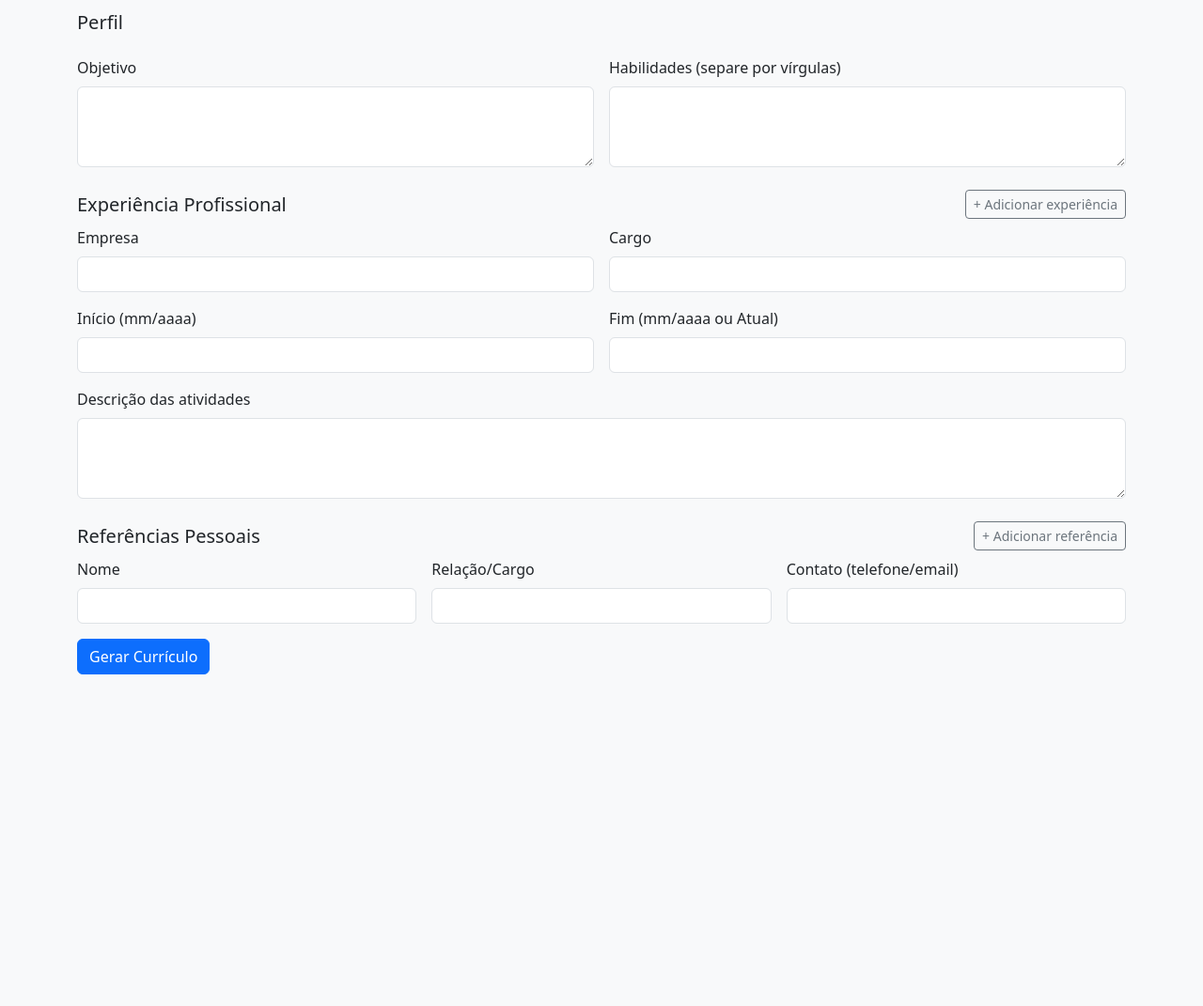
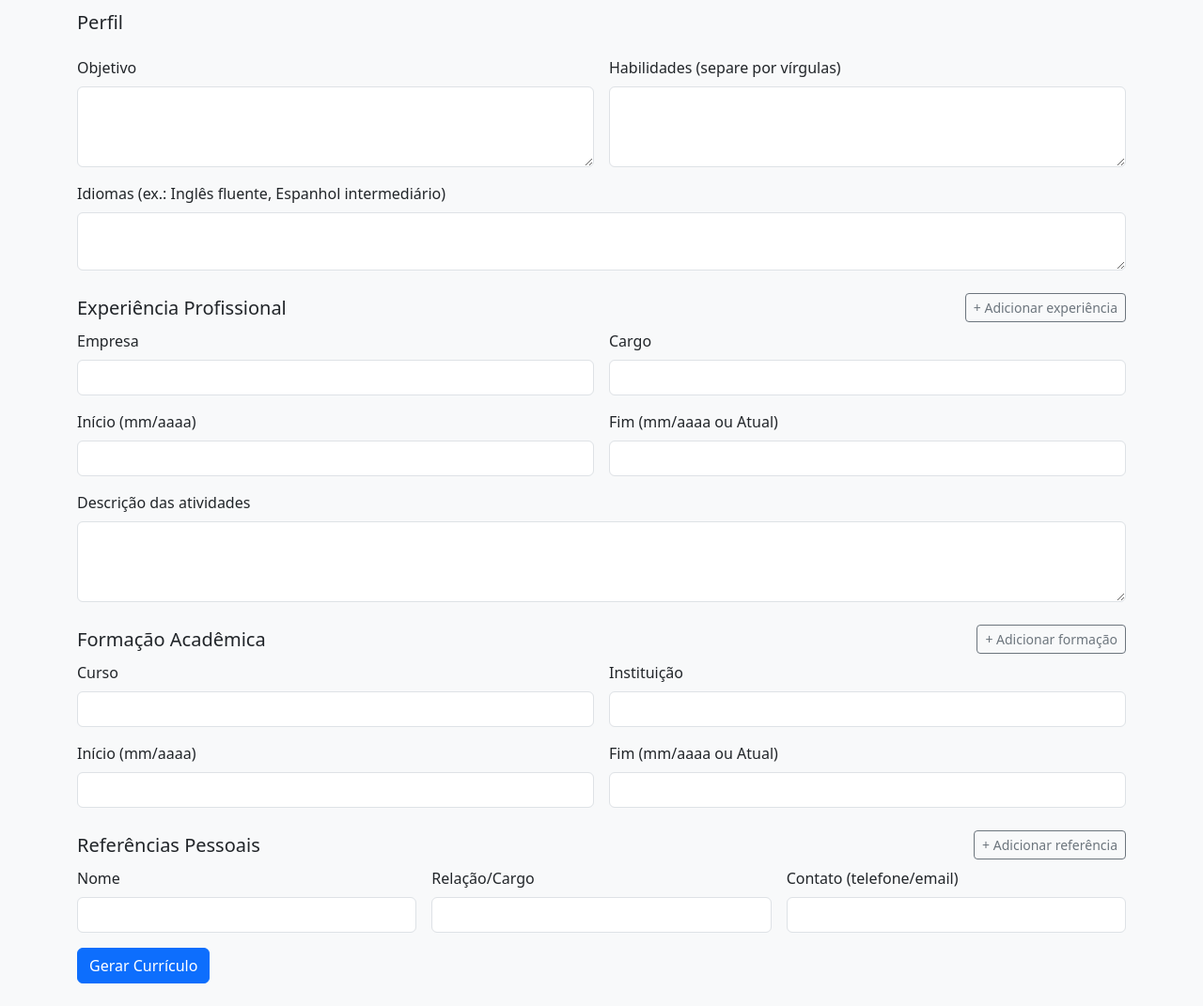
Before and after one commit to rjalberton-byte/gerador-curriculo, a PHP site: page / in a window 1280 px wide. Shown: the part 430-1501 px from the top of the page at 94% size. Before the commit the page ends 1148 px from the top, so only its background shows below. Run offline with PHP 8.4, Linux system fonts and the light colour scheme.

Commit message:
docs: adiciona readme e ajusta layout do curriculo

```diff
--- a/index.php
+++ b/index.php
@@ -65,6 +65,11 @@
             <textarea name="habilidades" class="form-control" rows="3"></textarea>
         </div>
 
+<div class="col-12">
+    <label class="form-label">Idiomas (ex.: Inglês fluente, Espanhol intermediário)</label>
+    <textarea name="idiomas" class="form-control" rows="2"></textarea>
+</div>
+
         <!-- EXPERIÊNCIA PROFISSIONAL (DINÂMICA) -->
         <div class="d-flex justify-content-between align-items-center mt-4">
             <h2 class="h5 mb-0">Experiência Profissional</h2>
@@ -102,6 +107,39 @@
                 </div>
             </div>
         </div>
+
+<!-- FORMAÇÃO ACADÊMICA (DINÂMICA) -->
+<div class="d-flex justify-content-between align-items-center mt-4">
+    <h2 class="h5 mb-0">Formação Acadêmica</h2>
+    <button type="button" id="addForm" class="btn btn-outline-secondary btn-sm">
+        + Adicionar formação
+    </button>
+</div>
+
+<div id="formacoes" class="mt-2">
+    <!-- Bloco base de formação -->
+    <div class="row g-3 form-item">
+        <div class="col-md-6">
+            <label class="form-label">Curso</label>
+            <input type="text" name="form_curso[]" class="form-control">
+        </div>
+
+        <div class="col-md-6">
+            <label class="form-label">Instituição</label>
+            <input type="text" name="form_inst[]" class="form-control">
+        </div>
+
+        <div class="col-md-6">
+            <label class="form-label">Início (mm/aaaa)</label>
+            <input type="text" name="form_inicio[]" class="form-control">
+        </div>
+
+        <div class="col-md-6">
+            <label class="form-label">Fim (mm/aaaa ou Atual)</label>
+            <input type="text" name="form_fim[]" class="form-control">
+        </div>
+    </div>
+</div>
 
         <!-- REFERÊNCIAS PESSOAIS (DINÂMICAS) -->
         <div class="d-flex justify-content-between align-items-center mt-4">
@@ -201,7 +239,23 @@ if (btnAddRef && containerRef) {
         containerRef.appendChild(clone);
     });
 }
+
+// ========== BOTÃO + PARA FORMAÇÃO ACADÊMICA ==========
+const btnAddForm    = document.getElementById('addForm');
+const containerForm = document.getElementById('formacoes');
+
+if (btnAddForm && containerForm) {
+    btnAddForm.addEventListener('click', function () {
+        const modelo = containerForm.querySelector('.form-item');
+        if (!modelo) return;
+
+        const clone = modelo.cloneNode(true);
+        const campos = clone.querySelectorAll('input');
+        campos.forEach(campo => campo.value = '');
+
+        containerForm.appendChild(clone);
+    });
+}
 </script>
-
 </body>
 </html>
```
Also changed, not shown: resume.php (+55 -0 lines).
